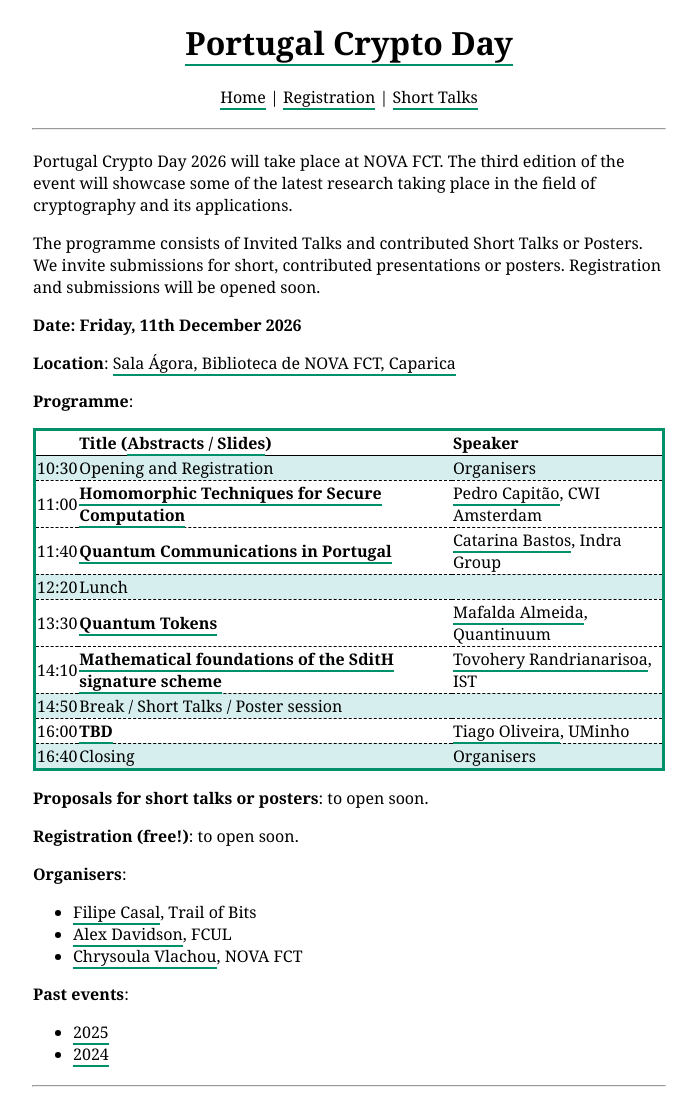
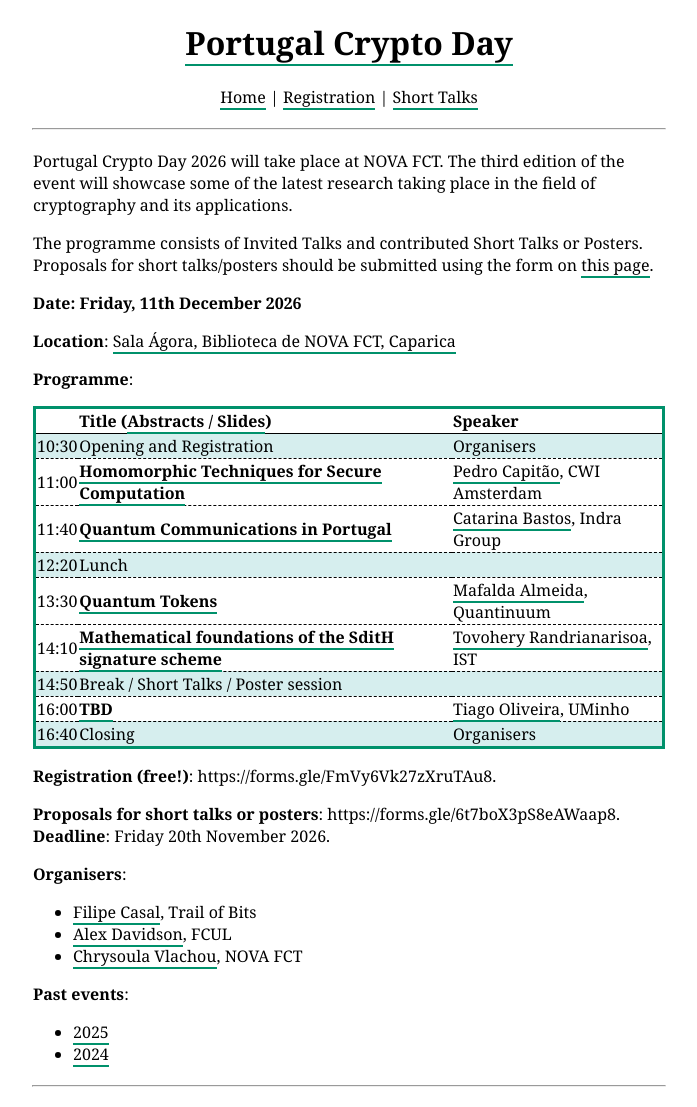
Before and after one commit to cryptoday-pt/cryptoday-pt.github.io, a Jekyll site: the page built from index.html, in a window 1280 px wide. Shown: the whole page, without its empty margins (291-988 px from the left). Built offline with Jekyll 4.4.1, drawn with Linux system fonts in a browser that asks for light colours; the list of posts is cut into pages by our own code.

Commit message:
registration and short talks

```diff
--- a/index.html
+++ b/index.html
@@ -4,7 +4,7 @@
 
 Portugal Crypto Day 2026 will take place at NOVA FCT. The third edition of the event will showcase some of the latest research taking place in the field of cryptography and its applications.
 <p>
-    The programme consists of Invited Talks and contributed Short Talks or Posters. We invite submissions for short, contributed presentations or posters. Registration and submissions will be opened soon.
+    The programme consists of Invited Talks and contributed Short Talks or Posters. Proposals for short talks/posters should be submitted using the form on <a href="https://cryptoday.pt/short-talks">this page</a>.
 </p>
 <p>
     <b>Date: Friday, 11th December 2026</b>
@@ -70,10 +70,10 @@
     </table>
 </p>
 <p>
-    <b>Proposals for short talks or posters</b>: to open soon.
+    <b>Registration (free!)</b>: https://forms.gle/FmVy6Vk27zXruTAu8.
 </p>
 <p>
-    <b>Registration (free!)</b>: to open soon.
+    <b>Proposals for short talks or posters</b>: https://forms.gle/6t7boX3pS8eAWaap8. <b>Deadline</b>: Friday 20th November 2026.
 </p>
 <p> <b>Organisers</b>:
     <ul>
--- a/registration/index.html
+++ b/registration/index.html
@@ -2,4 +2,6 @@
 layout: default
 ---
 <h2>Registration</h2>
-<p>Opening soon...</p>
+<p>Please fill out the form below to register your attendance at Portugal Crypto Day 2026. Prior registration is required for attendees for planning purposes.</p>
+
+<iframe src="https://docs.google.com/forms/d/e/1FAIpQLSdXqH8mTRhDF3n_NSyufMovfvQk_SYKgXr74H5xBglGbKwfcA/viewform?usp=publish-editor" height="1047" frameborder="0" marginheight="0" marginwidth="0">A carregar…</iframe>
--- a/short-talks/index.html
+++ b/short-talks/index.html
@@ -1,5 +1,7 @@
 ---
 layout: default
 ---
-<h2>Proposals for Short Talks and Posters</h2>
-<p>Submission portal to open soon.</p>
+<h2>Proposals for Short Talks</h2>
+<p>Time and numbers permitting, we plan to make space in the programme for some short talks (around 5-10 minutes in length) by early-career researchers, performing investigation across the field of cryptography. If you would like to make a proposal for a short talk, please complete the form below.</p>
+
+<iframe src="https://docs.google.com/forms/d/e/1FAIpQLScP_3kcruRny4mlmNdZvrWN0qwMZCmVHDj5-dLs-4nl1M_Rww/viewform?usp=dialog" height="1452" frameborder="0" marginheight="0" marginwidth="0">A carregar…</iframe>
```
